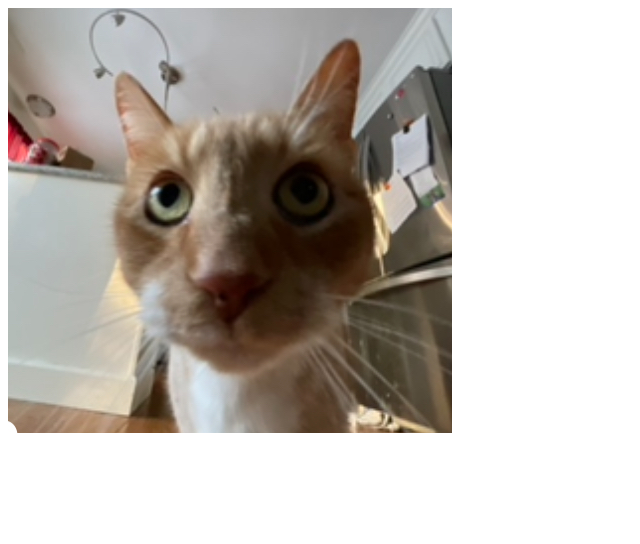
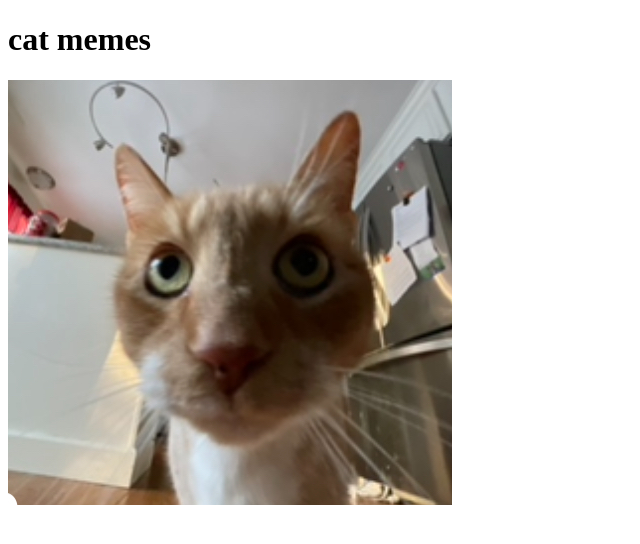
Before and after one commit to accordionfish/catmemes, a plain HTML site: page index.html in a window 1280 px wide. Shown: the whole page, without its empty margins (0-640 px from the left). Drawn offline with Linux system fonts and the light colour scheme.

Commit message:
Update index.html

```diff
--- a/index.html
+++ b/index.html
@@ -1,6 +1,7 @@
 <!DOCTYPE html>
 <html>
   <body>
+    <h1>cat memes</h1>
     <img src="booterguy1.jpeg" />
   </body>
 </html>
```
